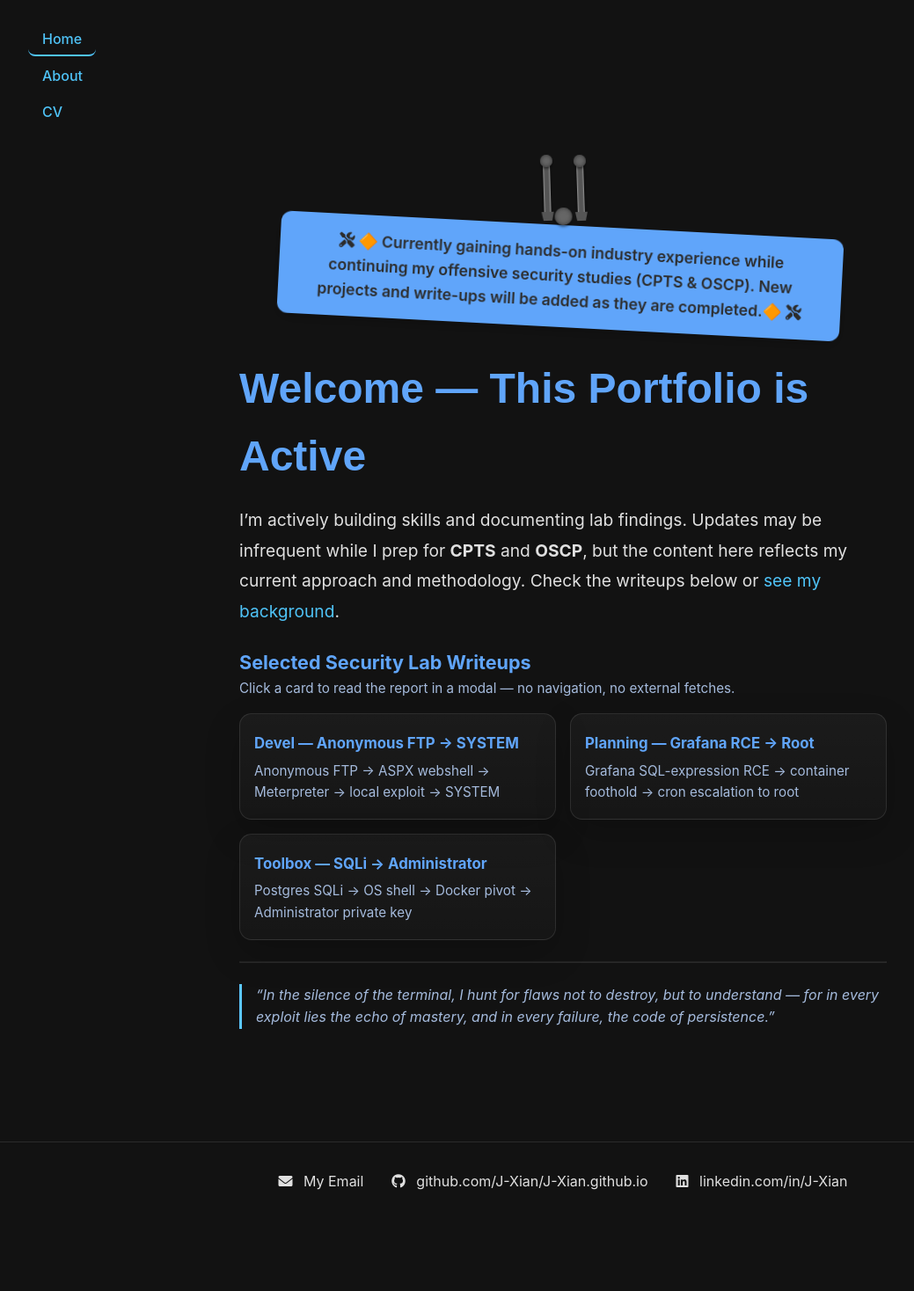
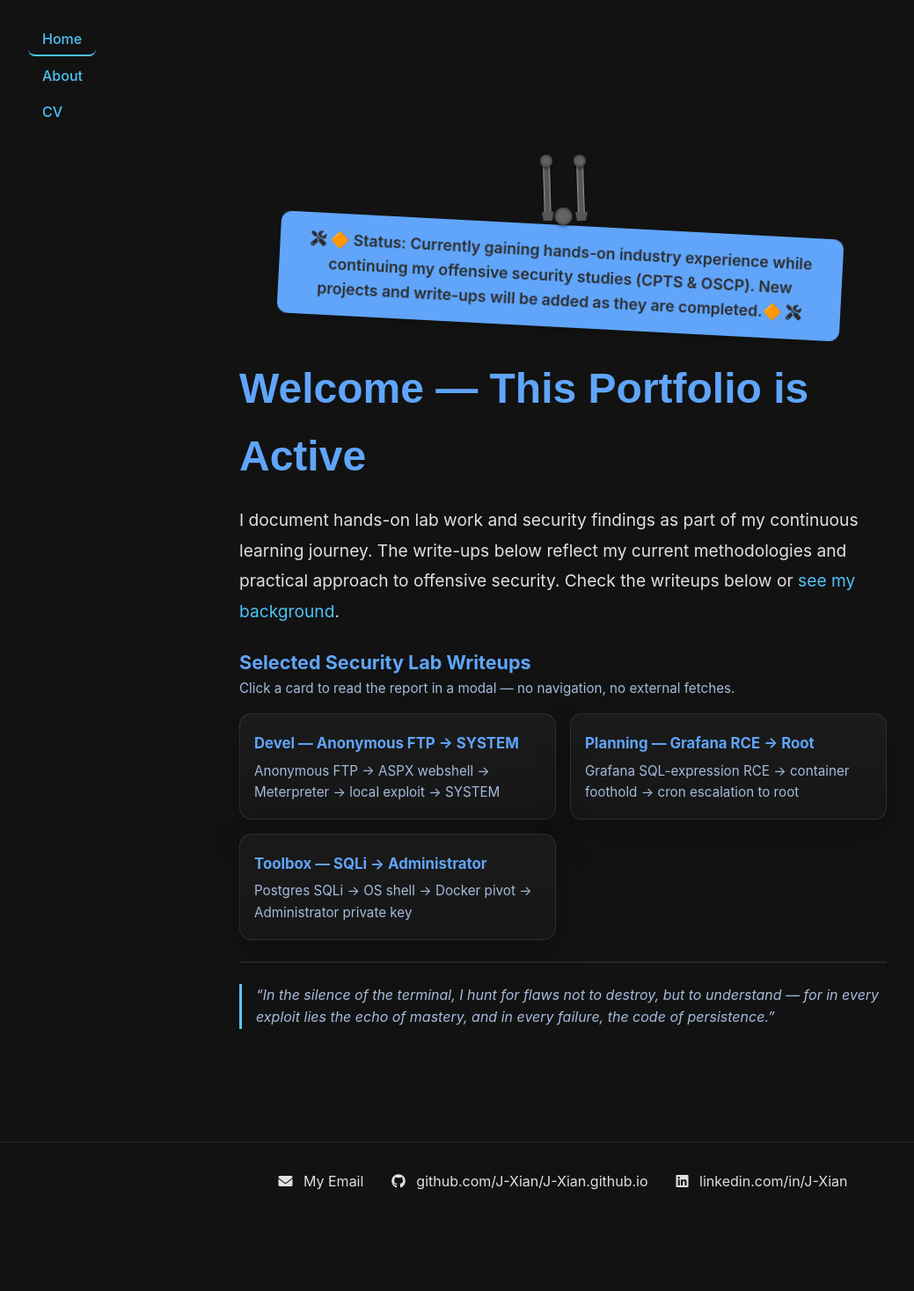
Before and after one commit to J-Xian/J-Xian.github.io, a Jekyll site: the page built from index.html, in a window 1280 px wide. Shown: the whole page at 88% size, without its empty margins (0-1039 px from the left). Built offline with Jekyll 4.4.1, drawn with Linux system fonts in a browser that asks for light colours.

Commit message:
Revise status and introduction in index.html
Updated the status message and rephrased the introductory paragraph for clarity.

```diff
--- a/index.html
+++ b/index.html
@@ -9,13 +9,12 @@
     <div class="chain chain-right"></div>
   </div>
   <div class="wip-banner">
-    <i class="fas fa-tools"></i> 🔶 Currently gaining hands-on industry experience while continuing my offensive security studies (CPTS & OSCP). New projects and write-ups will be added as they are completed.🔶 <i class="fas fa-tools"></i>
+    <i class="fas fa-tools"></i> 🔶 Status: Currently gaining hands-on industry experience while continuing my offensive security studies (CPTS & OSCP). New projects and write-ups will be added as they are completed.🔶 <i class="fas fa-tools"></i>
   </div>
 </div>
 <h1 class="hero-heading">Welcome — This Portfolio is Active</h1>
 <p class="hero-paragraph">
-  I’m actively building skills and documenting lab findings. Updates may be infrequent while I prep for
-  <strong>CPTS</strong> and <strong>OSCP</strong>, but the content here reflects my current approach and methodology.
+  I document hands-on lab work and security findings as part of my continuous learning journey. The write-ups below reflect my current methodologies and practical approach to offensive security.
   Check the writeups below or <a href="/about">see my background</a>.
 </p>
 
```
